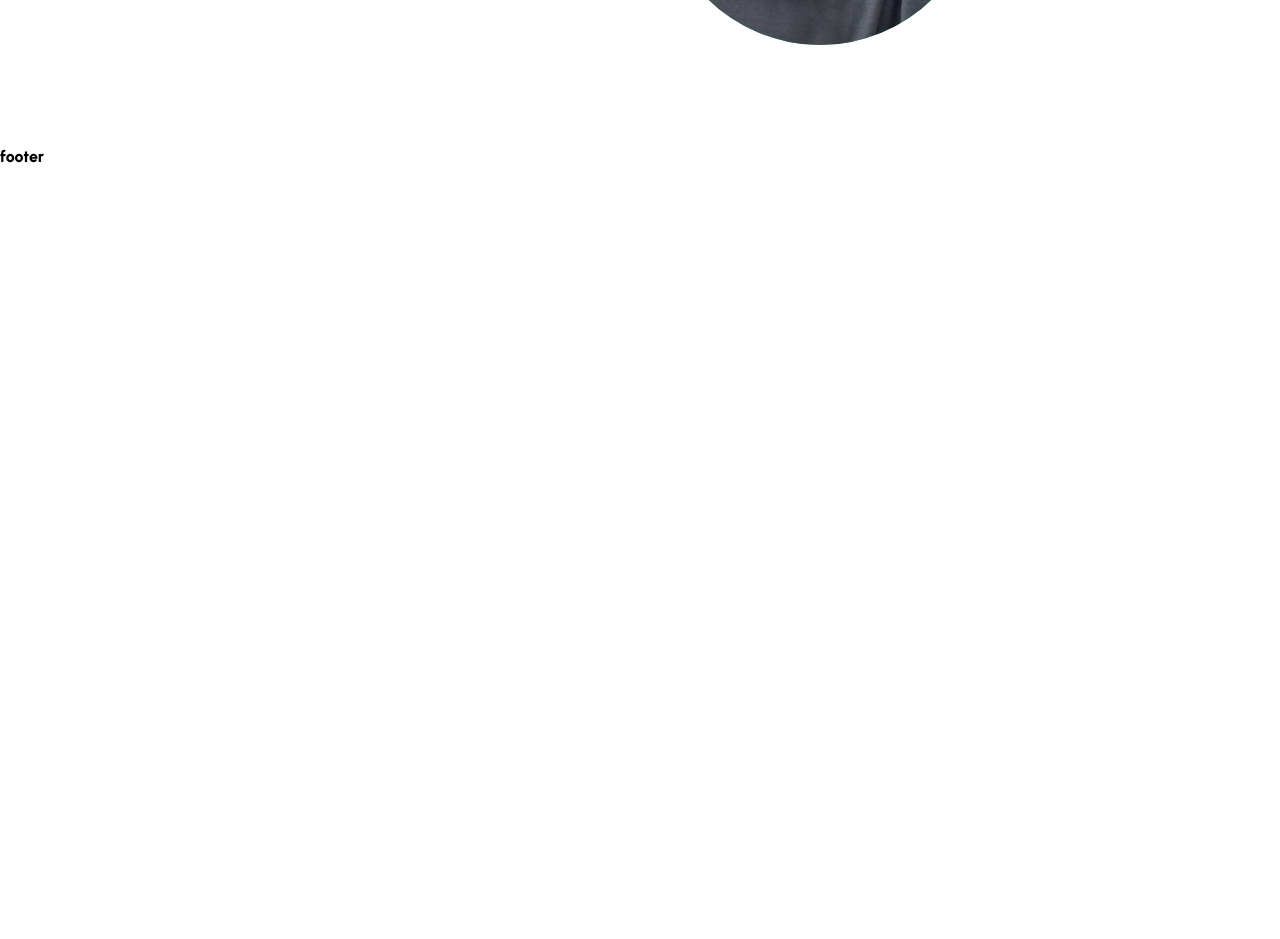
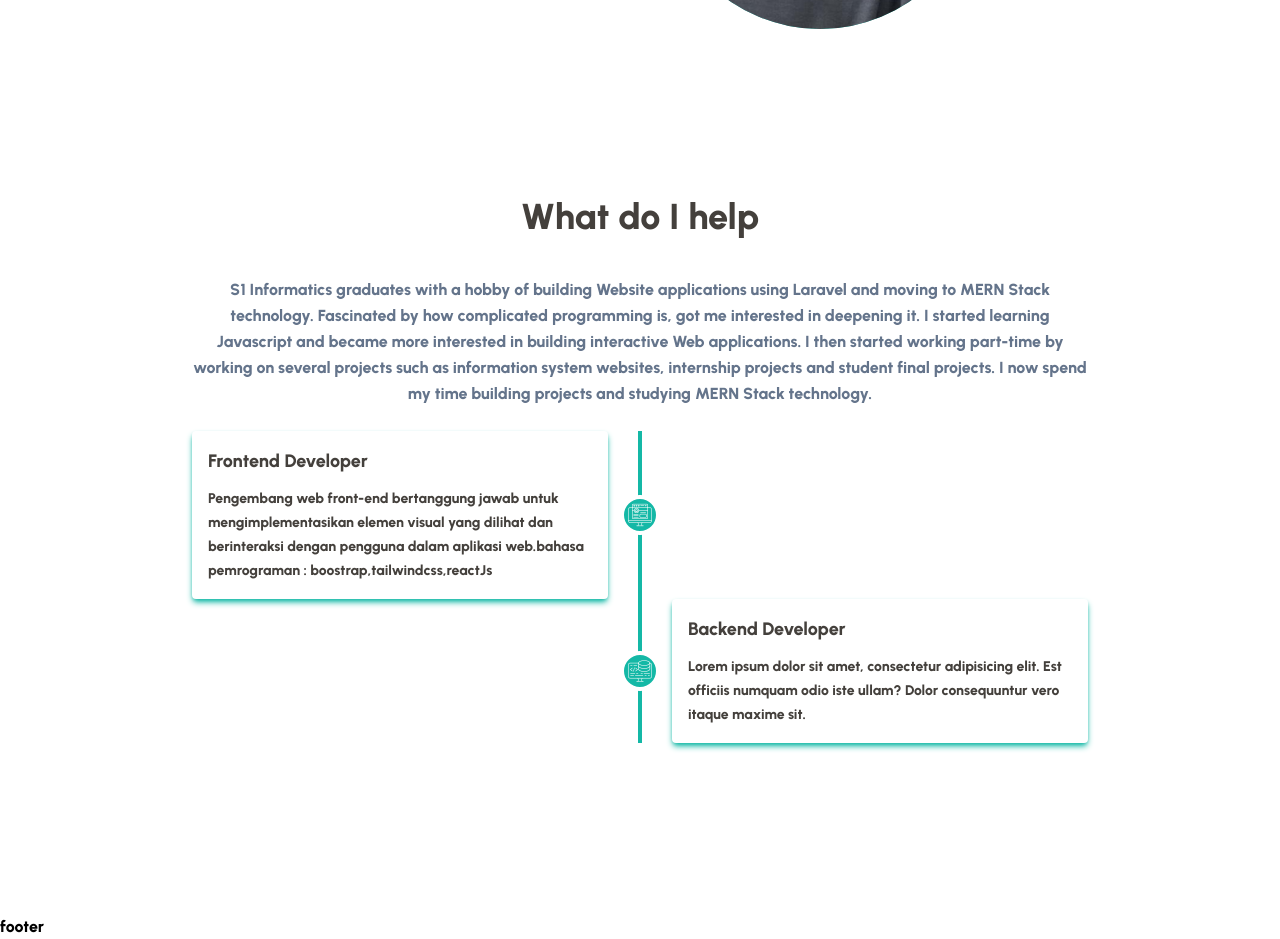
Before and after one commit to Meyzan16/portopolio-react, a React (Create React App) app: page / in a window 1280 px wide. Shown: the part 600-1539 px from the top of the page. Before the commit the page ends 800 px from the top, so only its background shows below. Built offline with nearby package versions, Linux system fonts and the light colour scheme.

Commit message:
perbarui halaman services

```diff
--- a/src/App.css
+++ b/src/App.css
@@ -20,7 +20,3 @@ body {
     margin:auto;
 
 }
-
-/* section {
-    padding: 50px;
-} */
--- a/src/App.js
+++ b/src/App.js
@@ -5,6 +5,7 @@ import './App.css';
 import Header from './components/Header/Header';
 import Footer from './components/Footer/Footer';
 import Hero from './components/UI/Hero';
+import Services from './components/UI/Services';
 
 function App() {
   useEffect(()=> {
@@ -16,6 +17,7 @@ function App() {
     <Header />
         <main>
             <Hero/>
+            <Services/>
         </main>
     <Footer />
   </>
--- a/src/components/UI/Hero.jsx
+++ b/src/components/UI/Hero.jsx
@@ -7,7 +7,7 @@ import CountUp from 'react-countup'
 
 const Hero = () => {
   return (
-    <section className='py-16' id='about'>
+    <section className='py-8' id='about'>
         <div className="container">
             <div className='md:flex items-center justify-between sm:flex-col md:flex-row'>
                     {/* hero left content */}
@@ -100,8 +100,8 @@ const Hero = () => {
                     {/* end hero content */}
 
                     {/* img */}
-                    <div className='md:basis-1/3 py-4'>
-                        <figure className='flex items-center justify-center bg-primary  w-60  md:w-[20rem]    pt-4 mx-auto  rounded-full  overflow-hidden '>
+                    <div className='md:basis-1/3 py-4 md:py-12'>
+                        <figure className='flex items-center justify-center bg-primary  w-60  md:w-[20rem]  mx-auto  rounded-full  overflow-hidden'>
                             <img src={HeroImg} alt="" className='w-full'/>
                             {/* asda */}
                         </figure>
--- /dev/null
+++ b/src/components/UI/Services.jsx
@@ -0,0 +1,100 @@
+import React from 'react'
+import frontendImg from '../../assets/images/front-end.png'
+import backendImg from '../../assets/images/backend.png'
+
+const Services = () => {
+  return (
+    <div>
+        <section className='pt-[3rem] pb-32'  id='services'>
+            <div className="container">
+                 <div className="text-center">
+                    <h2 data-aos='fade-up' data-aos-duration='1200' className=' text-stone-700 text-4xl mb-10'>
+                        What do I help
+                    </h2>
+                    <p data-aos='fade-up' data-aos-duration='1200' className='text-justify lg:text-center
+                    lg:mx-auto lg:max-w-4xl text-secondary text-md  leading-relaxed'>
+                    S1 Informatics graduates with a hobby of building Website applications using Laravel and moving to MERN Stack technology. Fascinated by how complicated programming is, got me interested in deepening it. I started learning Javascript and became more interested in building interactive Web applications. I then started working part-time by working on several projects such as information system websites, internship projects and student final projects.
+                    I now spend my time building projects and studying MERN Stack technology.
+                    </p>
+                 </div>
+
+                 <div className="flex flex-col justify-center py-6">
+                        <div className='w-full lg:max-w-4xl lg:mx-auto'>
+                            <div className="relative text-gray-700 antialiased text-sm font-semibold">
+
+                                {/* vertical line running through the middle */}
+                                <div className="hidden absolute w-1 sm:block bg-primary h-full left-1/2 transform
+                                -translate-x-1/2"></div>
+
+                                {/* left card */}
+
+                                <div className='flex items-center flex-col sm:flex-row'>
+                                        <div className='flex justify-start w-full  mx-auto items-center'>
+                                            <div className='w-full sm:w-1/2 sm:pr-8'>
+                                                <div data-aos='fade-right' data-aos-duration='1200' className='bg-white p-4 rounded group  shadow-md shadow-primary hover:shadow-none
+                                                    hover:bg-primary
+                                                    cursor-pointer ease-in duration-150'>
+                                                    <h3 className='text-stone-700 text-lg mb-3 group-hover:text-white
+                                                    group-hover:text-2xl'>
+                                                        Frontend Developer
+                                                    </h3>
+                                                    <p className=' text-stone-700 group-hover:text-white
+                                                    text-sm leading-6'>
+                                                        Pengembang web front-end bertanggung jawab untuk mengimplementasikan elemen visual yang dilihat dan berinteraksi dengan pengguna dalam aplikasi web.
+
+                                                        <span className='mt-10'>
+                                                            bahasa pemrograman : boostrap,tailwindcss,reactJs
+                                                        </span>
+                                                    </p>
+                                                </div>
+                                            </div>
+                                        </div>
+
+                                        <div className='absolute rounded-full bg-primary border-white border-4
+                                        w-10 h-10 abosulte left-1/2 transform
+                                        -translate-x-1/2 -translate-y-4 sm:translate-y-0
+                                        flex items-center justify-center'>
+                                            <figure>
+                                                <img src={frontendImg} alt="" />
+                                            </figure>
+                                        </div>
+                                </div>
+
+                                {/* right card */}
+                                <div className='flex items-center flex-col sm:flex-row'>
+                                        <div className='flex justify-end w-full  mx-auto items-center'>
+                                            <div className='w-full sm:w-1/2 sm:pl-8'>
+                                                <div data-aos='fade-right' data-aos-duration='1200' className='bg-white p-4 rounded group  shadow-md shadow-primary hover:shadow-none
+                                                    hover:bg-primary
+                                                    cursor-pointer ease-in duration-150'>
+                                                    <h3 className='text-stone-700 text-lg mb-3 group-hover:text-white
+                                                    group-hover:text-2xl'>
+                                                        Backend Developer
+                                                    </h3>
+                                                    <p className=' text-stone-700 group-hover:text-white
+                                                    text-sm leading-6'>Lorem ipsum dolor sit amet, consectetur adipisicing elit. Est officiis numquam odio iste ullam? Dolor consequuntur vero itaque maxime sit.</p>
+                                                </div>
+                                            </div>
+                                        </div>
+
+                                        <div className='absolute rounded-full bg-primary border-white border-4
+                                        w-10 h-10 abosulte left-1/2 transform
+                                        -translate-x-1/2 -translate-y-4 sm:translate-y-0
+                                        flex items-center justify-center'>
+                                            <figure>
+                                                <img src={backendImg} alt="" />
+                                            </figure>
+                                        </div>
+                                </div>
+
+
+                            </div>
+                        </div>
+                 </div>
+            </div>
+        </section>
+    </div>
+  )
+}
+
+export default Services
```
